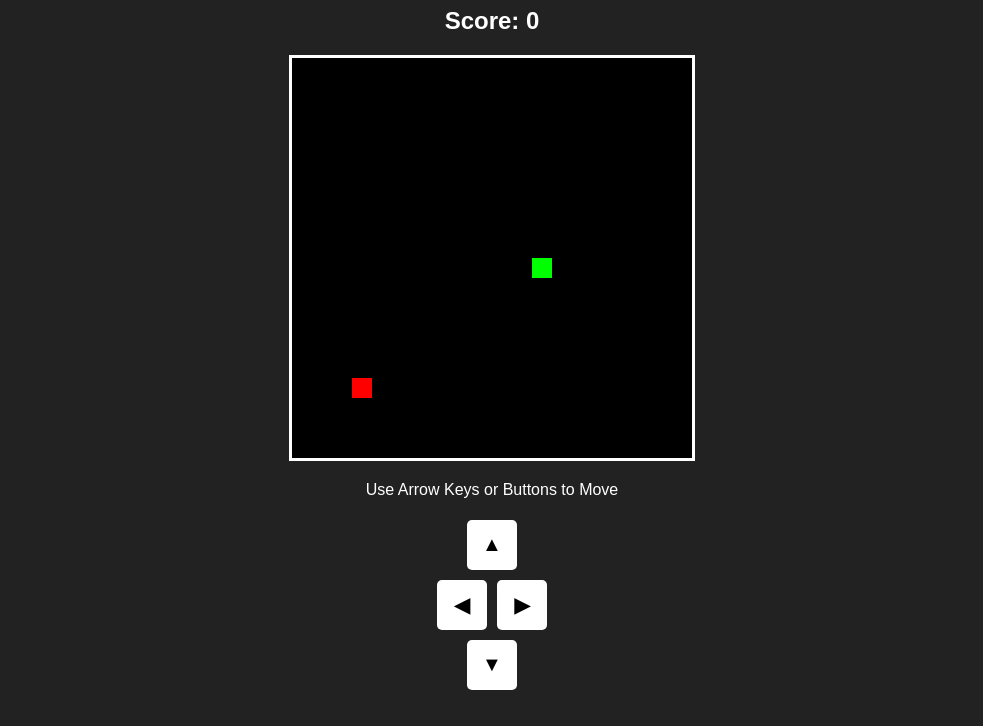
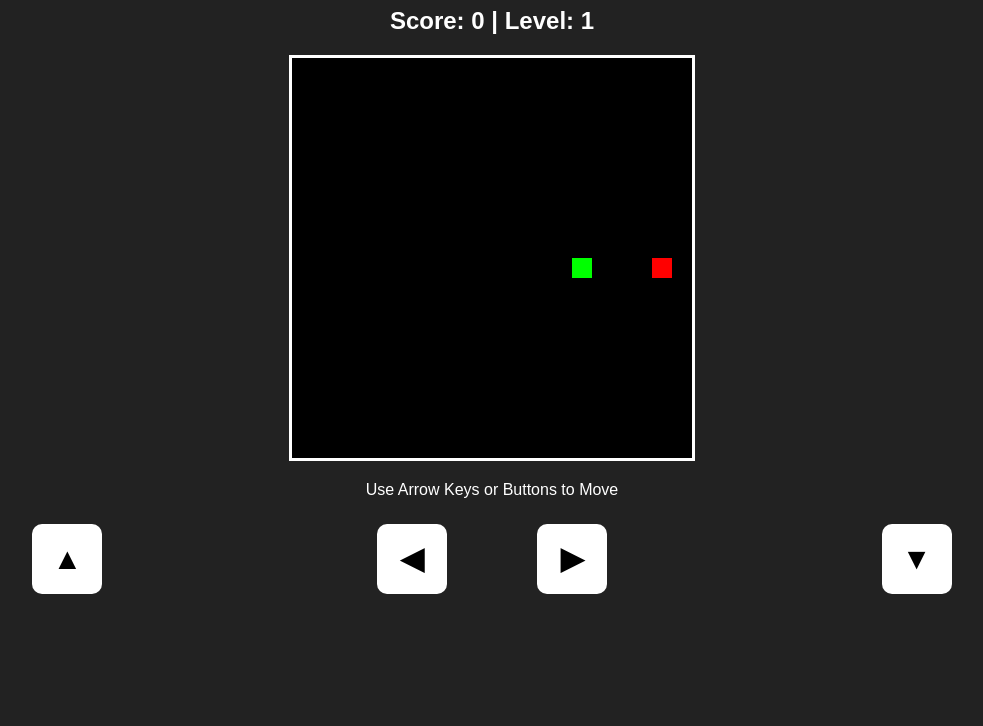
Before and after one commit to faisalwahyu/snake-game, a plain HTML site: page index.html in a window 1280 px wide. Shown: the part 74-800 px from the top of the page, without its empty margins (148-1131 px from the left). Drawn offline with Linux system fonts and the light colour scheme.

Commit message:
Add files via upload

```diff
--- a/index.html
+++ b/index.html
@@ -7,24 +7,34 @@
     <link rel="stylesheet" href="styles.css">
 </head>
 <body>
-    <h1>Snake Game 🐍</h1>
-    <h2>Score: <span id="score">0</span></h2>
+    <h1>Game Ulaar Bubu 🐍</h1>
+    <h2>Score: <span id="score">0</span> | Level: <span id="level">1</span></h2>
+    <h2 id="countdown"></h2>
     <canvas id="gameCanvas"></canvas>
     <p>Use Arrow Keys or Buttons to Move</p>
 
     <!-- Mobile Controls -->
     <div id="controls">
-        <button onclick="changeDirection({ keyCode: 38 })">▲</button>
-        <div>
+        <div class="control-row">
+            <button class="invisible"></button>
+            <button onclick="changeDirection({ keyCode: 38 })">▲</button>
+            <button class="invisible"></button>
+        </div>
+        <div class="control-row">
             <button onclick="changeDirection({ keyCode: 37 })">◀</button>
+            <button class="invisible"></button>
             <button onclick="changeDirection({ keyCode: 39 })">▶</button>
         </div>
-        <button onclick="changeDirection({ keyCode: 40 })">▼</button>
+        <div class="control-row">
+            <button class="invisible"></button>
+            <button onclick="changeDirection({ keyCode: 40 })">▼</button>
+            <button class="invisible"></button>
+        </div>
     </div>
 
-    <!-- Sound Effects -->
-    <audio id="eatSound" src="https://www.fesliyanstudios.com/play-mp3/4381"></audio>
-    <audio id="gameOverSound" src="https://www.fesliyanstudios.com/play-mp3/313"></audio>
+    <!-- Updated Sound Effects -->
+    <audio id="eatSound" src="https://www.fesliyanstudios.com/play-mp3/397"></audio> <!-- "Ding" sound -->
+    <audio id="gameOverSound" src="https://www.fesliyanstudios.com/play-mp3/416"></audio> <!-- "Beep" sound -->
 
     <script src="script.js"></script>
 </body>
--- a/script.js
+++ b/script.js
@@ -8,6 +8,10 @@ const box = 20;
 let snake = [{ x: 200, y: 200 }];
 let direction = "RIGHT";
 let score = 0;
+let level = 1;
+let speed = 200; // Start speed (higher = slower)
+let gameInterval;
+
 let food = {
     x: Math.floor((Math.random() * canvas.width) / box) * box,
     y: Math.floor((Math.random() * canvas.height) / box) * box
@@ -44,9 +48,18 @@ function draw() {
     if (direction === "DOWN") newY += box;
 
     if (newX === food.x && newY === food.y) {
-        document.getElementById("eatSound").play(); // Play eating sound
+        document.getElementById("eatSound").play();
         score += 10;
         document.getElementById("score").innerText = score;
+
+        if (score % 50 === 0) { // Level up every 50 points
+            level++;
+            document.getElementById("level").innerText = level;
+            speed *= 0.9; // Increase speed (reduce interval)
+            clearInterval(gameInterval);
+            gameInterval = setInterval(draw, speed);
+        }
+
         food = {
             x: Math.floor((Math.random() * canvas.width) / box) * box,
             y: Math.floor((Math.random() * canvas.height) / box) * box
@@ -66,10 +79,13 @@ function draw() {
 }
 
 function resetGame() {
-    document.getElementById("gameOverSound").play(); // Play game over sound
+    document.getElementById("gameOverSound").play();
     setTimeout(() => {
         score = 0;
+        level = 1;
+        speed = 200;
         document.getElementById("score").innerText = score;
+        document.getElementById("level").innerText = level;
 
         snake = [{ x: 200, y: 200 }];
         direction = "RIGHT";
@@ -78,7 +94,34 @@ function resetGame() {
             x: Math.floor((Math.random() * canvas.width) / box) * box,
             y: Math.floor((Math.random() * canvas.height) / box) * box
         };
-    }, 500); // Small delay so sound plays first
+
+        startGame(); // Restart game after game over
+    }, 500);
 }
 
-setInterval(draw, 100);
+function countdown(callback) {
+    let count = 3;
+    document.getElementById("countdown").innerText = count;
+
+    let interval = setInterval(() => {
+        count--;
+        if (count === 0) {
+            document.getElementById("countdown").innerText = "Go!";
+        } else if (count < 0) {
+            document.getElementById("countdown").innerText = "";
+            clearInterval(interval);
+            callback(); // Start game
+        } else {
+            document.getElementById("countdown").innerText = count;
+        }
+    }, 1000);
+}
+
+function startGame() {
+    clearInterval(gameInterval);
+    countdown(() => {
+        gameInterval = setInterval(draw, speed);
+    });
+}
+
+startGame();
--- a/styles.css
+++ b/styles.css
@@ -11,23 +11,25 @@ canvas {
 }
 
 #controls {
-    display: flex;
-    flex-direction: column;
+    display: grid;
+    grid-template-columns: repeat(3, 1fr);
+    gap: 10px;
+    margin-top: 20px;
+    justify-content: center;
     align-items: center;
-    margin-top: 10px;
 }
 
-#controls div {
+.control-row {
     display: flex;
     justify-content: center;
 }
 
 button {
-    width: 50px;
-    height: 50px;
-    font-size: 20px;
+    width: 70px;
+    height: 70px;
+    font-size: 30px;
     margin: 5px;
-    border-radius: 5px;
+    border-radius: 10px;
     border: none;
     background-color: white;
     color: black;
@@ -38,3 +40,9 @@ button {
 button:active {
     background-color: lightgray;
 }
+
+.invisible {
+    background-color: transparent;
+    border: none;
+    cursor: default;
+}
```
